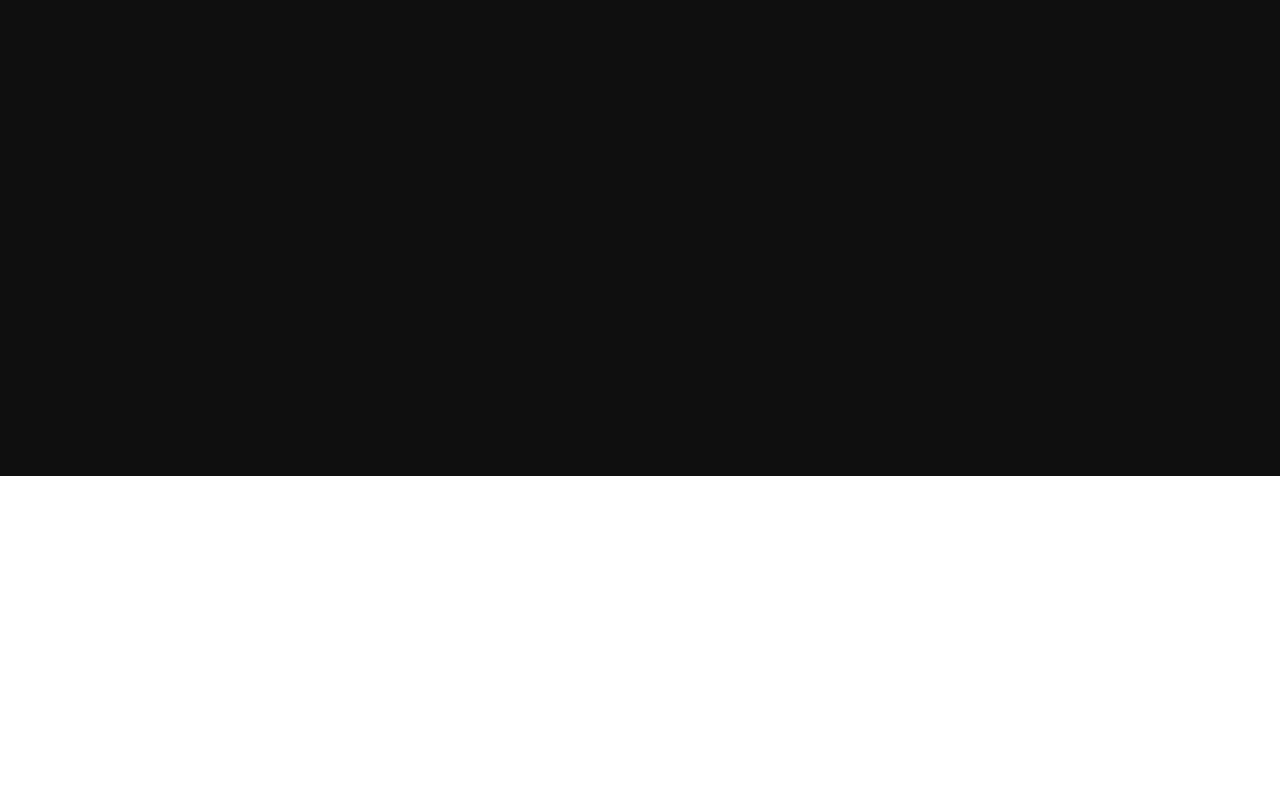
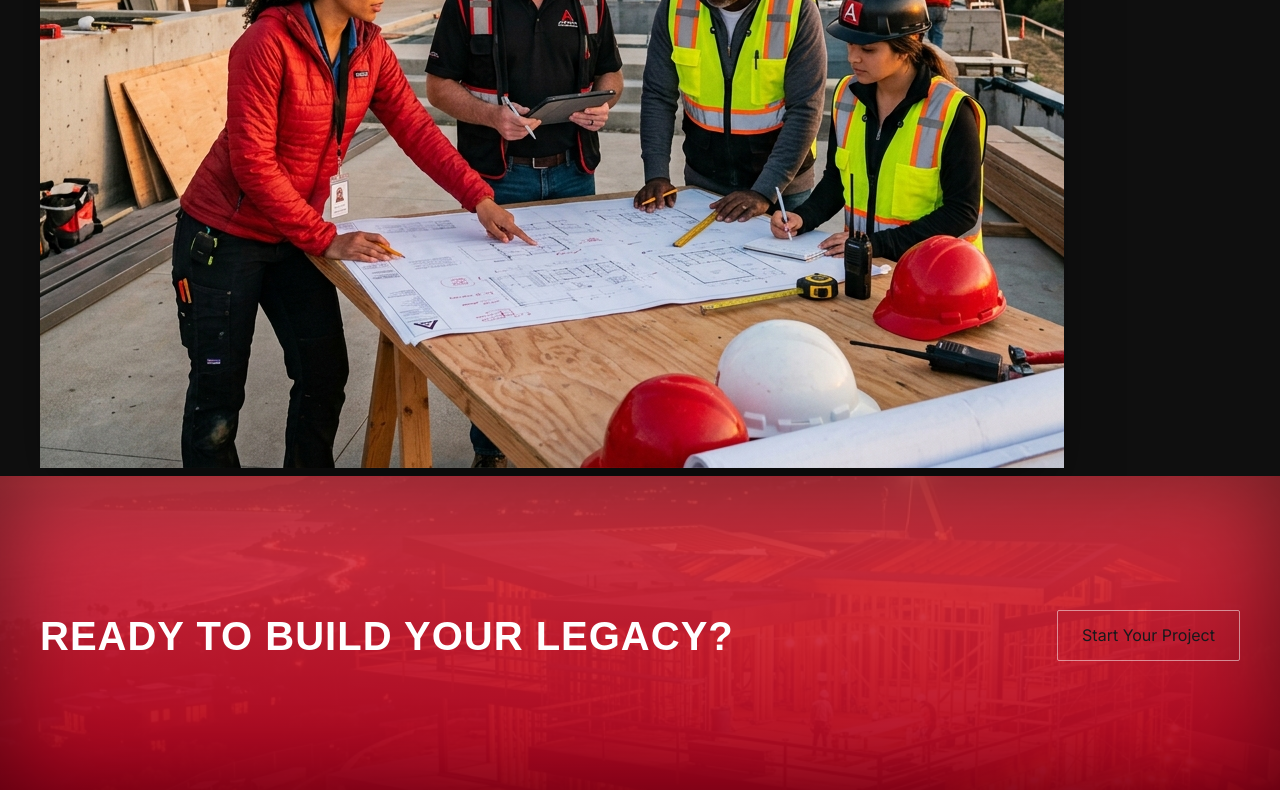
Before and after one commit to orvillewilliams010-cloud/emanx-construction, a website built with Vite: page about.html in a window 1280 px wide. Shown: the part 1882-2672 px from the top of the page. Built offline with nearby package versions, Linux system fonts and the light colour scheme.

Commit message:
Fix JS error hiding new pages and reset global anchor tags

```diff
--- a/main.js
+++ b/main.js
@@ -21,7 +21,10 @@ window.addEventListener('scroll', () => {
 })
 
 // Set dynamic year in footer
-document.getElementById('year').textContent = new Date().getFullYear()
+const yearEl = document.getElementById('year');
+if (yearEl) {
+  yearEl.textContent = new Date().getFullYear()
+}
 
 // Scroll observer for animating elements into view
 const observerOptions = {
--- a/style.css
+++ b/style.css
@@ -24,6 +24,11 @@
 html {
   scroll-behavior: smooth;
   overflow-x: hidden;
+}
+
+a {
+  text-decoration: none;
+  color: inherit;
 }
 
 body {
```
